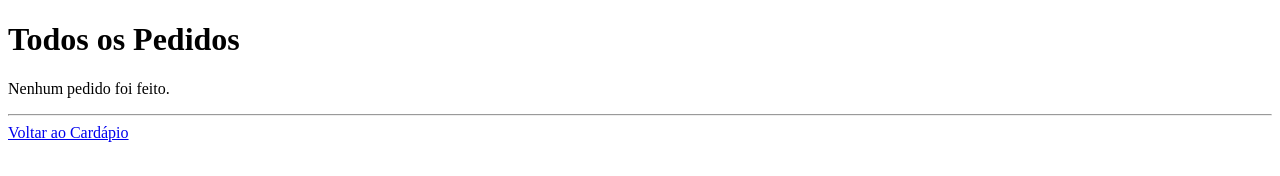
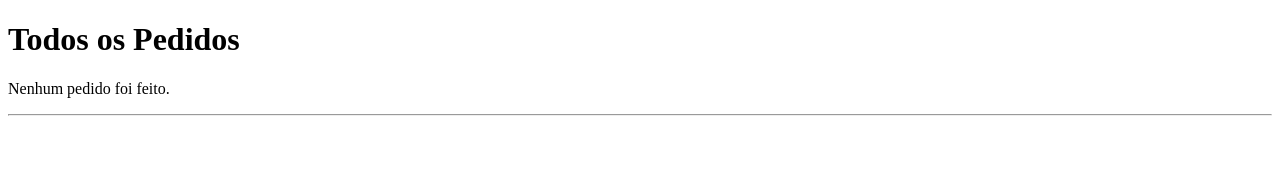
Before and after one commit to Luisz01/Luisz01.github.io, a plain HTML site: page Visual_pedidos.html in a window 1280 px wide. Drawn offline with Linux system fonts and the light colour scheme.

Commit message:
Update Visual_pedidos.html

```diff
--- a/Visual_pedidos.html
+++ b/Visual_pedidos.html
@@ -18,7 +18,6 @@
         <h1>Todos os Pedidos</h1>
         <div id="todosPedidos"></div>
         <hr>
-        <a href="menu.html">Voltar ao Cardápio</a>
     </div>
     <script src="JS/scripts3.js"></script>
 
```
